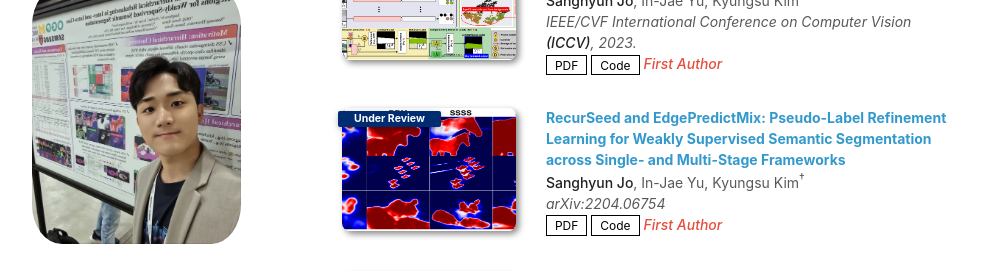
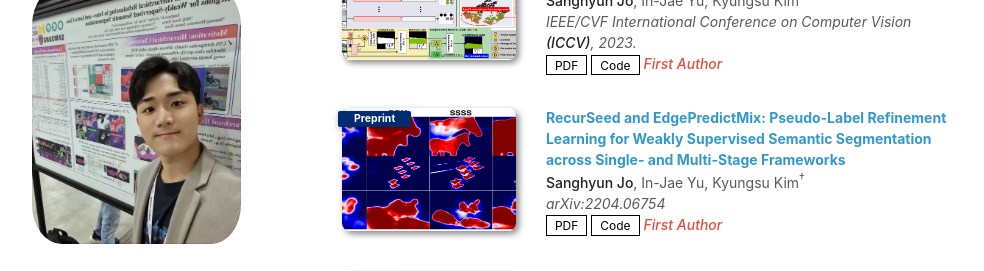
Before and after one commit to shjo-april/shjo-april.github.io, a Jekyll site: the page built from index.md, in a window 1280 px wide and 900 px high, scrolled down 1869 px. Shown: the part 148-419 px from the top of the window, without its empty margins (148-1132 px from the left). Built offline with Jekyll 4.4.1, drawn with Linux system fonts in a browser that asks for light colours; a style sheet for code colours, icons or effects is not loaded; our own code applies the rules of GitHub Pages for plain Markdown files.

Commit message:
update minor comments

```diff
--- a/COIN/index.html
+++ b/COIN/index.html
@@ -80,7 +80,7 @@
               <div class="is-size-5 publication-authors">
                 <!-- Paper authors -->
                 <span class="author-block">
-                  <a href="https://scholar.google.com/citations?user=xgP6q2YAAAAJ&hl=ko" target="_blank">
+                  <a href="https://shjo-april.github.io/" target="_blank">
                     Sanghyun Jo
                   </a>
                   <sup>*</sup>
--- a/_data/publications.yml
+++ b/_data/publications.yml
@@ -102,7 +102,7 @@ main:
 
   - title: "RecurSeed and EdgePredictMix: Pseudo-Label Refinement Learning for Weakly Supervised Semantic Segmentation across Single- and Multi-Stage Frameworks"
     authors: <strong>Sanghyun Jo</strong>, In-Jae Yu, Kyungsu Kim<sup>†</sup>
-    conference_short: Under Review
+    conference_short: Preprint
     conference: arXiv:2204.06754
     pdf: https://arxiv.org/pdf/2204.06754
     code: https://github.com/shjo-april/RecurSeed_and_EdgePredictMix
```
